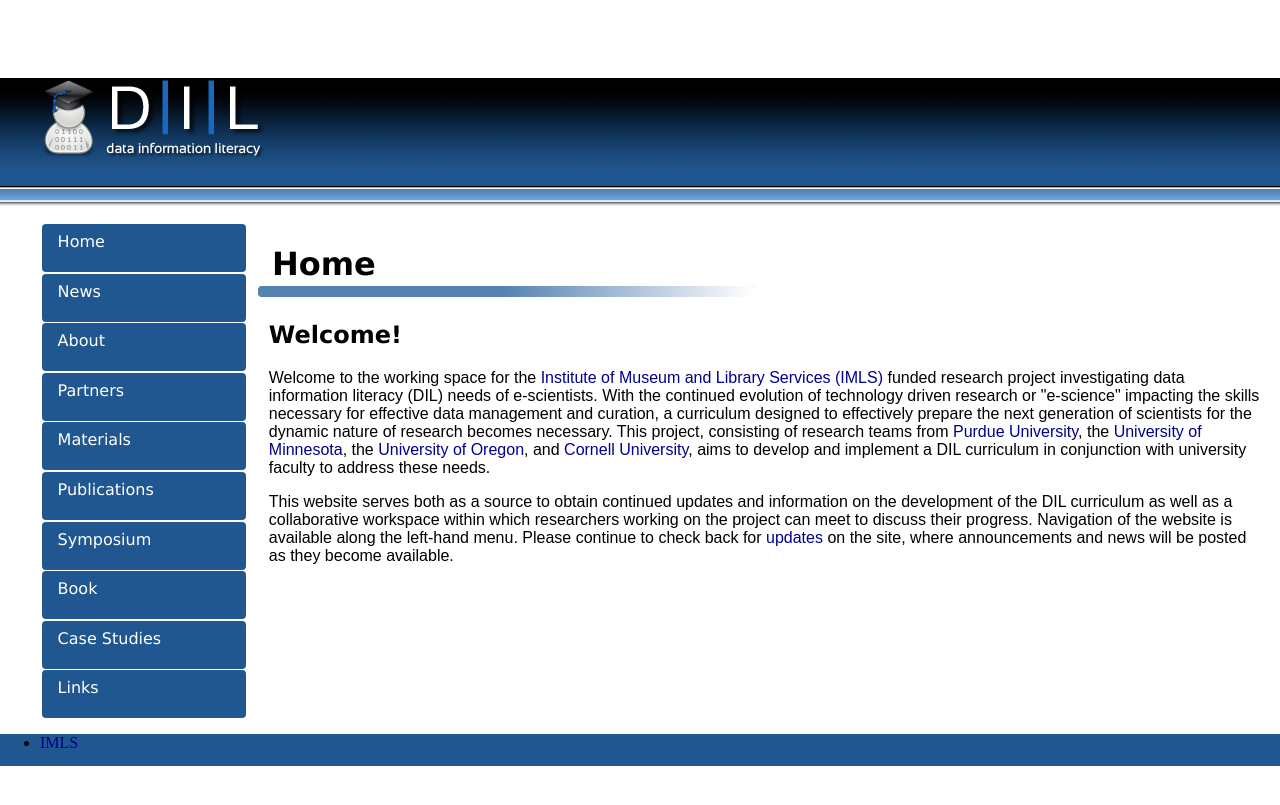
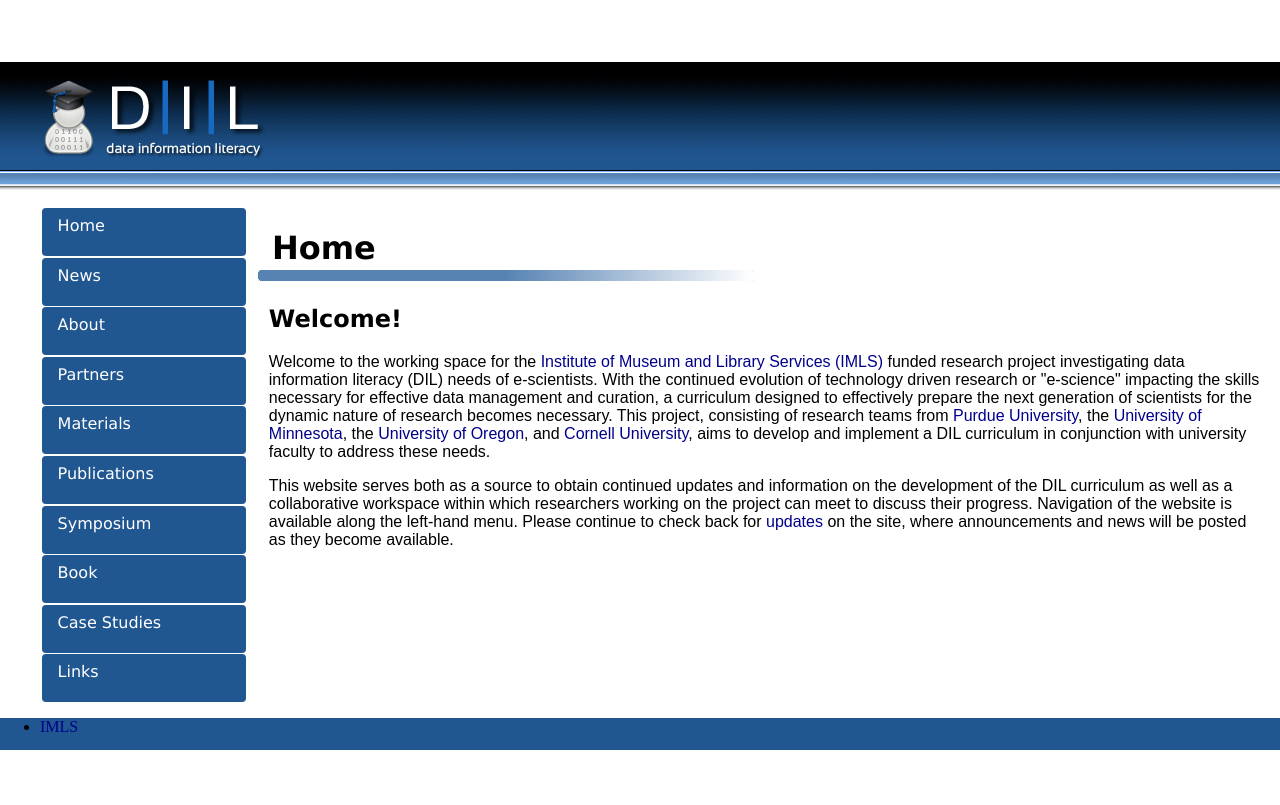
Before and after one commit to datainfolit/datainfolit, a Jekyll site: the page built from index.html, in a window 1280 px wide. Shown: the top 805 px of the page. Built offline with Jekyll 4.4.1, drawn with Linux system fonts in a browser that asks for light colours.

Commit message:
Update main.css

```diff
--- a/css/main.css
+++ b/css/main.css
@@ -86,7 +86,7 @@
 header {
     background: url('../images/header5.png') repeat-x bottom;
     width: 100%;
-    height: 2em;
+    height: 1em;
     padding-top: 4em;
     padding-bottom: 7em;
     padding-left: 2em;
```
